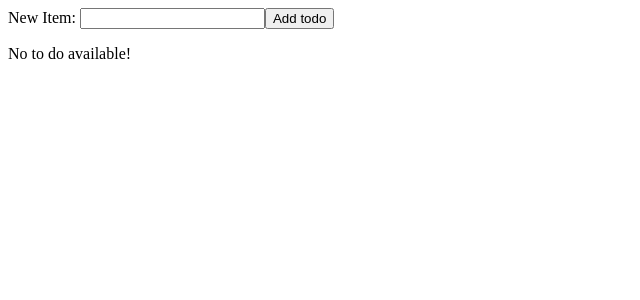
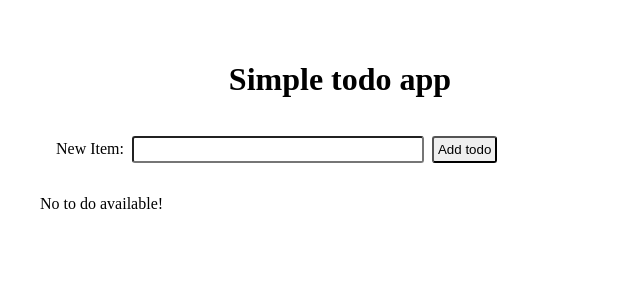
Before and after one commit to jifromz09/vue-to-do-app, a Vue app: page / in a window 1280 px wide. Shown: the top 300 px of the page, without its empty margins (0-640 px from the left). Built offline with nearby package versions, Linux system fonts and the light colour scheme.

Commit message:
add styles

```diff
--- a/src/App.vue
+++ b/src/App.vue
@@ -1,29 +1,30 @@
 <template>
-  <div>
-    <div>
-      <form @submit.prevent="saveTodo">
-        <label for="newItem">{{'New Item: '}} </label>
-        <input type="text" id="newItem" v-model="newTodo.name">
-        <button type="submit">{{ todoButtonLabel }} </button>
-      </form>
-    </div>
+  <div style="padding: 32px;">
+    <h1>{{ 'Simple todo app' }}</h1>
+    <form @submit.prevent="saveTodo" class="form">
+      <label for="newItem">{{'New Item: '}} </label>
+      <input type="text" id="newItem" name="todo" v-model="newTodo.name">
+      <button type="submit" name="submit">{{ todoButtonLabel }} </button>
+    </form>
+
     <!-- To do: Refactor table into dynamic table-->
-    <table v-if="todos?.length > 0">
+    <table v-if="todos?.length > 0" class="todo-table">
       <!-- To do: Refactor table head into separate component-->
       <thead>
         <tr>
           <th v-for="(header, index) in headers" :key="index">{{ header}}</th>
         </tr>
       </thead>
-
       <tbody>
         <!-- To do: Refactor into Todo component-->
         <tr v-for="(todo) in todos" :key="todo.id">
-          <td>{{ todo.name }}</td>
-          <td>{{ todo.done ? 'Done' : 'Todo' }}</td>
+          <td><span :class="{ 'strike-through': todo.done }">
+              {{ todo.name }}
+            </span></td>
+          <td>{{ todo.done ? 'Done' : 'To do' }}</td>
           <td>{{ todo.dateCompleted}}</td>
           <td>
-            <div>
+            <div class="action-btn-container">
               <button @click="editTodo($event, todo)">{{ 'Edit' }}</button>
               <button @click="updateTodoStatus($event, todo.id)">{{ !todo.dateCompleted ? 'Done': "Undo" }}</button>
               <button @click="removeTodo($event, todo.id)">{{ 'Delete' }}</button>
@@ -32,7 +33,6 @@
         </tr>
       </tbody>
     </table>
-
     <div v-else>
       <p>{{ 'No to do available!' }}</p>
     </div>
@@ -40,38 +40,29 @@
 </template>
 <script>
 
+import { retrivedDataFromLocalStorage, saveDataToLocalStorage, headersName} from './utils';
+
 export default {
   name: 'App',
   data() {
    return {
-    headers: ["Name", "Status", "Date completed", "Action"],
     todos: [],
     newTodo: {id: null, name: "", done: false, dateCompleted: ""},
     todoButtonLabel: 'Add todo',
     isUpdate: false,
-    hasTodos: false
+    hasTodos: false,
    }
   },
 
   created() {
 
-    this.retrivedDataFromLocalStorage();
+    this.todos = retrivedDataFromLocalStorage();
+
+    this.headers = headersName();
 
   },
 
   methods : {
-
-    saveDataToLocalStorage() {
-
-      localStorage.setItem("todos", JSON.stringify(this.todos));
-
-    },
-
-    retrivedDataFromLocalStorage() {
-
-      this.todos = JSON.parse(localStorage.getItem('todos'));
-
-    },
 
     addTodo() {
 
@@ -190,7 +181,7 @@ export default {
 
       handler() {
 
-       this.saveDataToLocalStorage();
+       saveDataToLocalStorage(this.todos);
 
        if(this.todos?.length > 0) {
 
@@ -206,3 +197,67 @@ export default {
 }
 
 </script>
+
+<style scoped>
+/* Scoped styles for this component only */
+th,
+td {
+  border: 1px solid;
+  padding: 6px 0px 6px 0px;
+}
+
+tr {
+  text-align: center;
+}
+
+thead {
+  background-color: darkgrey;
+}
+
+form {
+  display: flex;
+  gap: 8px;
+  padding: 16px;
+  align-items: center;
+}
+
+.todo-table {
+  width: 600px;
+  border-spacing: 2px;
+}
+
+input[name="todo"] {
+  border-radius: 3px;
+  padding-left: 6px;
+  padding: 4px;
+  width: 280px;
+}
+
+button[name="submit"] {
+  padding: 4px;
+}
+
+.action-btn-container {
+  gap: 4px;
+  display: flex;
+  align-items: center;
+  justify-content: center;
+}
+
+.action-btn-container button {
+  padding: 4px;
+}
+
+button {
+  border-radius: 3px;
+}
+
+h1 {
+  text-align: center;
+  width: 600px;
+}
+
+.strike-through {
+  text-decoration: line-through;
+}
+</style>
--- /dev/null
+++ b/src/utils.js
@@ -0,0 +1,15 @@
+export const saveDataToLocalStorage = (todos) => {
+
+    localStorage.setItem("todos", JSON.stringify(todos));
+
+}
+
+export const retrivedDataFromLocalStorage = () => {
+
+    return JSON.parse(localStorage.getItem('todos'));
+
+}
+
+export const headersName = () => {
+    return ["Name", "Status", "Date completed", "Action"];
+};
```
